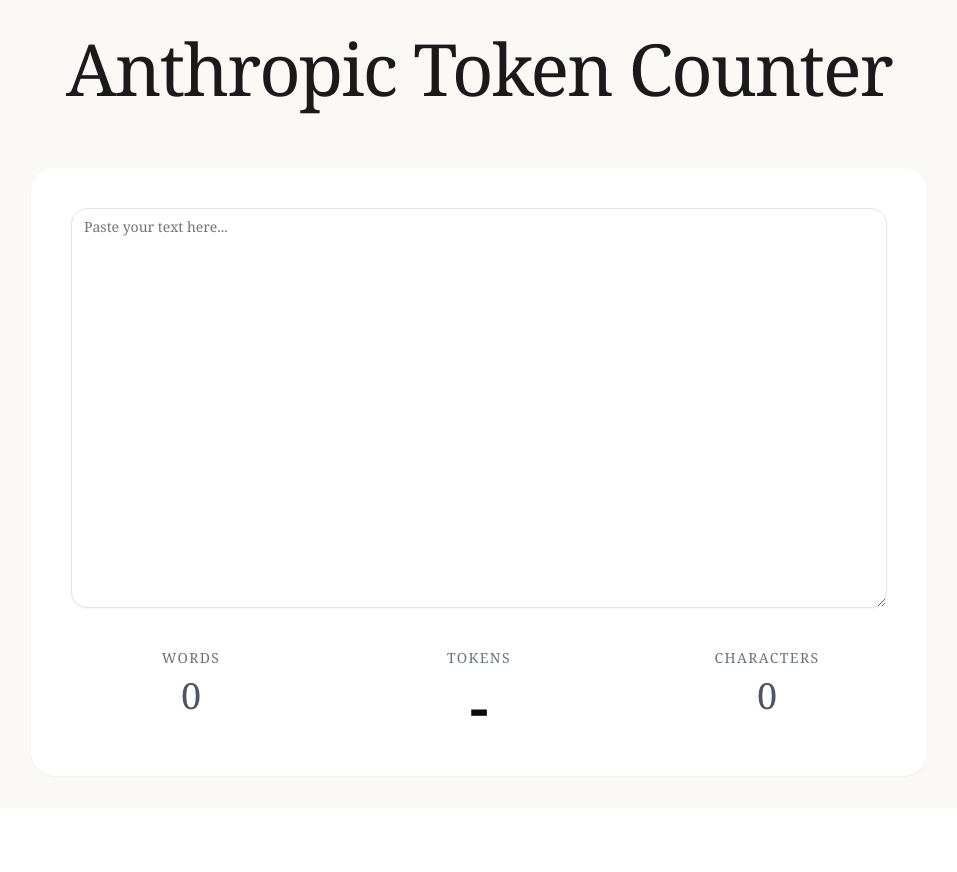
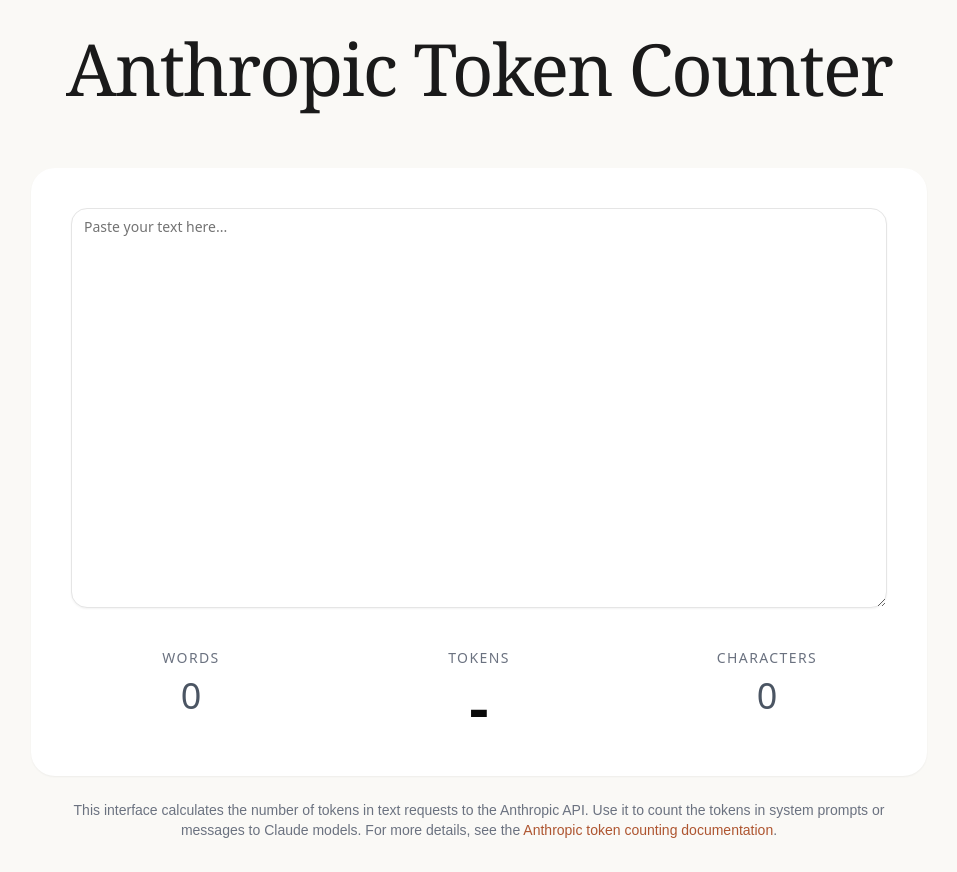
Before and after one commit to jerhadf/token-counter, a Next.js app: page / in a window 1280 px wide. Shown: the whole page, without its empty margins (161-1118 px from the left). Before the commit the page ends 808 px from the top, so only its background shows below. Built offline with nearby package versions, Linux system fonts and the light colour scheme.

Commit message:
Initial version

```diff
--- a/components/token-counter.tsx
+++ b/components/token-counter.tsx
@@ -62,7 +62,7 @@
   const charCount = text.length;
 
   return (
-    <div className="min-h-screen bg-[#FAF9F6] text-[#1A1A1A] font-serif p-8 flex items-center justify-center">
+    <div className="min-h-screen bg-[#FAF9F6] text-[#1A1A1A] p-8 flex items-center justify-center">
       <div className="max-w-4xl w-full space-y-16">
         <header className="text-center">
           <h1 className="text-7xl font-normal tracking-tight font-serif">
@@ -70,17 +70,20 @@
           </h1>
         </header>
 
+        <div className="space-y-6">
           <Card className="p-10 bg-white rounded-3xl shadow-sm border-0">
             <div className="space-y-10">
               <Textarea
                 value={text}
                 onChange={(e) => handleTextChange(e.target.value)}
                 placeholder="Paste your text here..."
-              className="min-h-[400px] text-xl leading-relaxed rounded-2xl
-                        bg-white border border-neutral-200
-                        focus:ring-2 focus:ring-[#AE5530]/20 focus:border-[#AE5530]/30
-                        hover:border-neutral-300 resize-y transition-shadow duration-300
-                        placeholder:text-neutral-500"
+                className="min-h-[400px] text-4xl leading-relaxed rounded-2xl
+                          bg-white border border-neutral-200 font-sans
+                          focus:ring-0 focus:border-[#AE5530]
+                          hover:border-neutral-300 resize-y
+                          transition-all duration-300 ease-out
+                          placeholder:text-neutral-500
+                          focus:shadow-[0_0_40px_rgba(174,85,48,0.2)]"
               />
 
               {error && (
@@ -97,11 +100,11 @@
                   { label: "CHARACTERS", value: charCount },
                 ].map(({ label, value }) => (
                   <div key={label} className="text-center">
-                  <div className="text-sm tracking-widest text-gray-500 mb-2">
+                    <div className="text-sm tracking-widest text-gray-500 mb-2 font-sans">
                       {label}
                     </div>
                     <div
-                    className={`tabular-nums ${
+                      className={`tabular-nums font-sans ${
                         label === "TOKENS"
                           ? "text-6xl font-semibold"
                           : "text-4xl text-gray-600"
@@ -118,6 +121,22 @@
               </div>
             </div>
           </Card>
+
+          <p className="text-sm text-gray-500 text-center px-4">
+            This interface calculates the number of tokens in text requests to
+            the Anthropic API. Use it to count the tokens in system prompts or
+            messages to Claude models. For more details, see the{" "}
+            <a
+              href="https://docs.anthropic.com/en/docs/build-with-claude/token-counting"
+              target="_blank"
+              rel="noopener noreferrer"
+              className="text-[#AE5530] hover:underline"
+            >
+              Anthropic token counting documentation
+            </a>
+            .
+          </p>
+        </div>
       </div>
     </div>
   );
```
Lines whose indentation alone changed are shown as unchanged.
